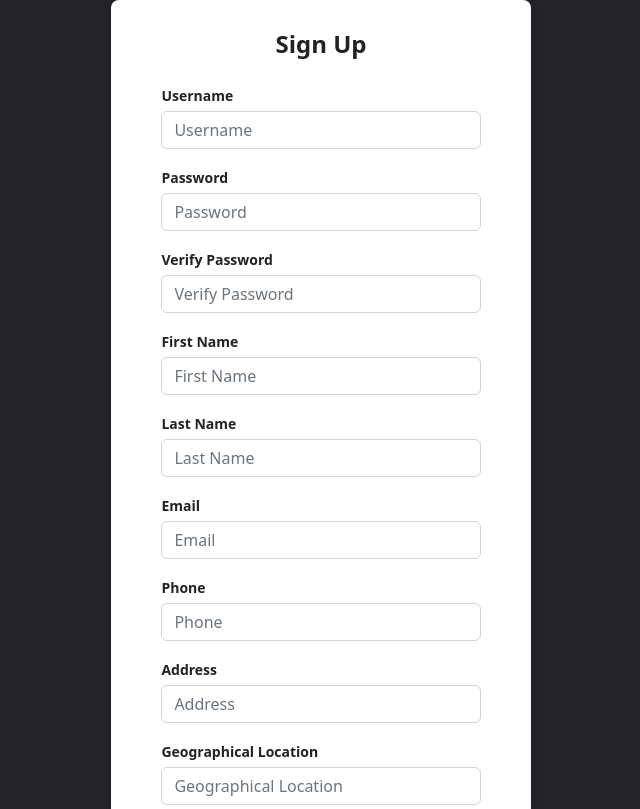
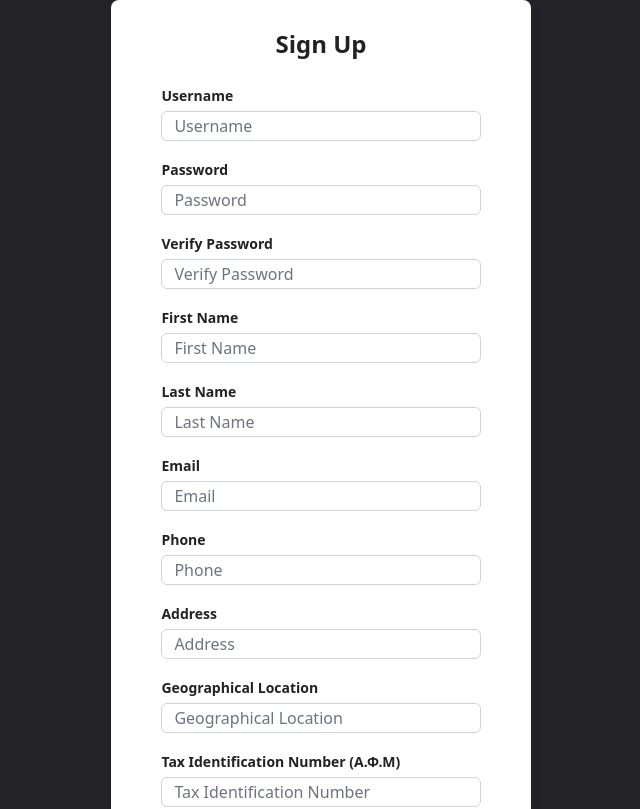
Before and after one commit to sofiaKats/auction-website, a React (Create React App) app in the folder frontend/: page /SignUp in a window 1280 px wide. Shown: the top 809 px of the page, without its empty margins (319-959 px from the left). Built offline with nearby package versions, Linux system fonts and the light colour scheme.

Commit message:
sign up form all done

```diff
--- a/frontend/src/App.css
+++ b/frontend/src/App.css
@@ -29,7 +29,7 @@
 }
 
 
-input[type=text]{
+input{
   -webkit-border-radius: 20px;
   -moz-border-radius: 20px;
    border-radius: 20px;
--- a/frontend/src/components/Homepage/NavbarComponent.jsx
+++ b/frontend/src/components/Homepage/NavbarComponent.jsx
@@ -22,7 +22,7 @@
                             <div class="login" >
                                 <form>
                                     <input type="text" placeholder="Username" name="username" />
-                                    <input type="text" placeholder="Password" name="psw" />
+                                    <input type="password" placeholder="Password" name="psw" />
                                     <Link to="/LogIn" class="button">Log In</Link>
                                 </form>
                             </div>
--- a/frontend/src/components/SignUp-LogIn/SignUpComponent.jsx
+++ b/frontend/src/components/SignUp-LogIn/SignUpComponent.jsx
@@ -17,11 +17,11 @@
                 <h3 className="Auth-form-title">Sign Up</h3>
                 <div className="form-group mt-3">
                   <label>Username</label>
-                  <input type="email" className="form-control mt-1" placeholder="Username" />
+                  <input type="text" className="form-control mt-1" placeholder="Username" />
                 </div>
                 <div className="form-group mt-3">
                   <label>Password</label>
-                  <input type="email" className="form-control mt-1" placeholder="Password"/>
+                  <input type="password" className="form-control mt-1" placeholder="Password"/>
                 </div>
                 <div className="form-group mt-3">
                   <label>Verify Password</label>
@@ -29,31 +29,31 @@
                 </div>
                 <div className="form-group mt-3">
                   <label>First Name</label>
-                  <input type="password" className="form-control mt-1" placeholder="First Name" />
+                  <input type="text" className="form-control mt-1" placeholder="First Name" />
                 </div>
                 <div className="form-group mt-3">
                   <label>Last Name</label>
-                  <input type="password" className="form-control mt-1" placeholder="Last Name" />
+                  <input type="text" className="form-control mt-1" placeholder="Last Name" />
                 </div>
                 <div className="form-group mt-3">
                   <label>Email</label>
-                  <input type="password" className="form-control mt-1" placeholder="Email" />
+                  <input type="email" className="form-control mt-1" placeholder="Email" />
                 </div>
                 <div className="form-group mt-3">
                   <label>Phone</label>
-                  <input type="password" className="form-control mt-1" placeholder="Phone" />
+                  <input type="number" className="form-control mt-1" placeholder="Phone" />
                 </div>
                 <div className="form-group mt-3">
                   <label>Address</label>
-                  <input type="password" className="form-control mt-1" placeholder="Address" />
+                  <input type="text" className="form-control mt-1" placeholder="Address" />
                 </div>
                 <div className="form-group mt-3">
                   <label>Geographical Location</label>
-                  <input type="password" className="form-control mt-1" placeholder="Geographical Location" />
+                  <input type="text" className="form-control mt-1" placeholder="Geographical Location" />
                 </div>
                 <div className="form-group mt-3">
                   <label>Tax Identification Number (Α.Φ.Μ)</label>
-                  <input type="password" className="form-control mt-1" placeholder="Tax Identification Number" />
+                  <input type="text" className="form-control mt-1" placeholder="Tax Identification Number" />
                 </div>
                 <div className="d-grid gap-2 mt-3">
                   <button type="submit" className="btn btn-dark">
```
